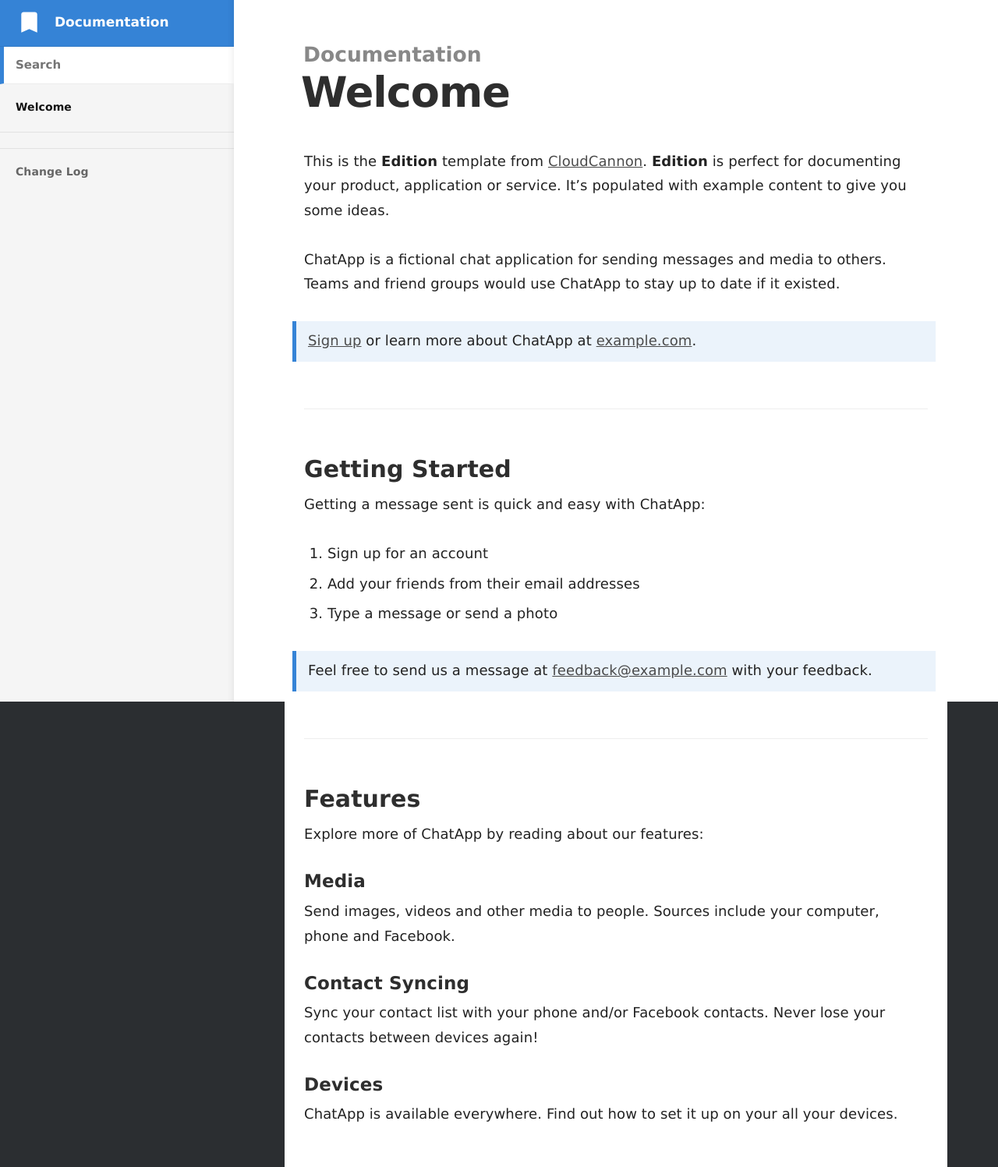
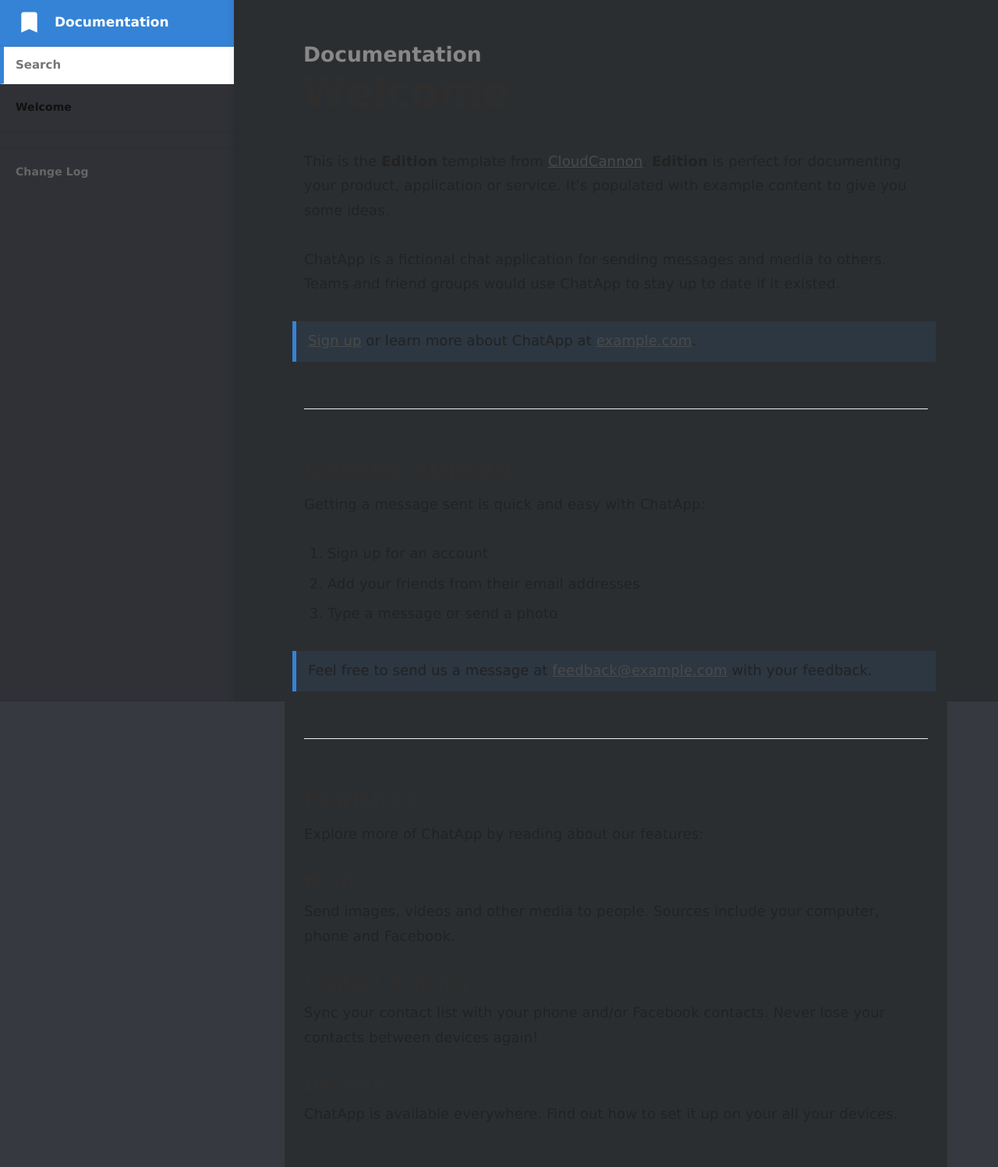
Before and after one commit to MidasTouch-MT/MidasTouch-MT.github.io, a Jekyll site: the page built from index.md, in a window 1280 px wide. Shown: the whole page at 78% size. Built offline with Jekyll 4.4.1, drawn with Linux system fonts in a browser that asks for light colours.

Commit message:
dark mode
add darker colors to remove light mode

```diff
--- a/css/main.scss
+++ b/css/main.scss
@@ -4,18 +4,18 @@ sitemap: false
 ---
 
 $baseurl: "{{ site.baseurl }}";
-$body-background-color: #2B2E31;
+$body-background-color: #36393f;
 
 $content-max-width: 800px;
 $content-color: #222;
-$content-background-color: #fff;
+$content-background-color: #2B2E31;
 
 $brand-colour: #3583d6;
 $brand-colour-light: mix($brand-colour, $content-background-color, 10%);
 
 $nav-header-background-color: $brand-colour;
 $nav-header-height: 60px;
-$nav-background-color: #f5f5f5;
+$nav-background-color: #2f3136;
 $nav-width: 300px;
 
 $space: 20px;
```
